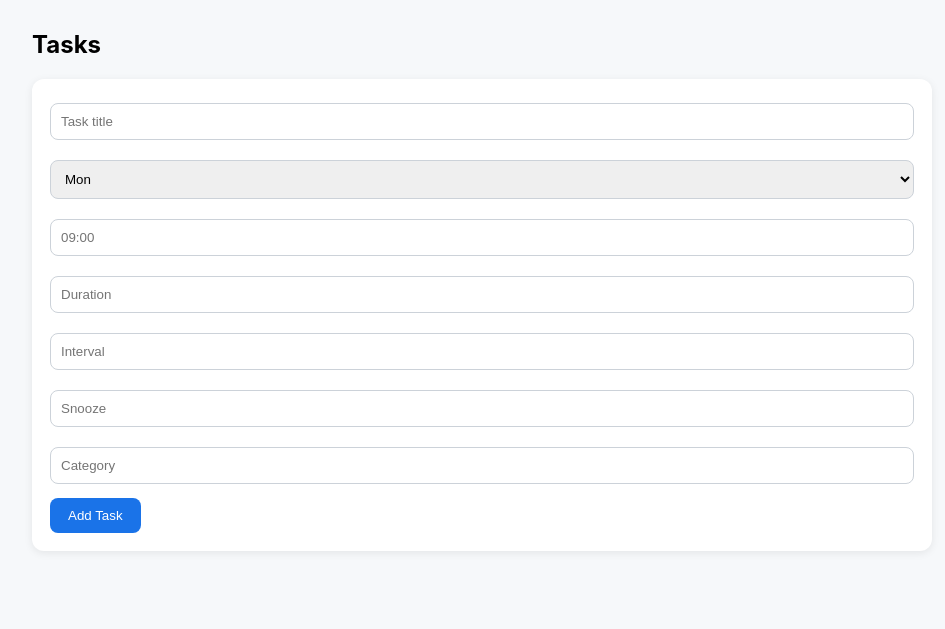
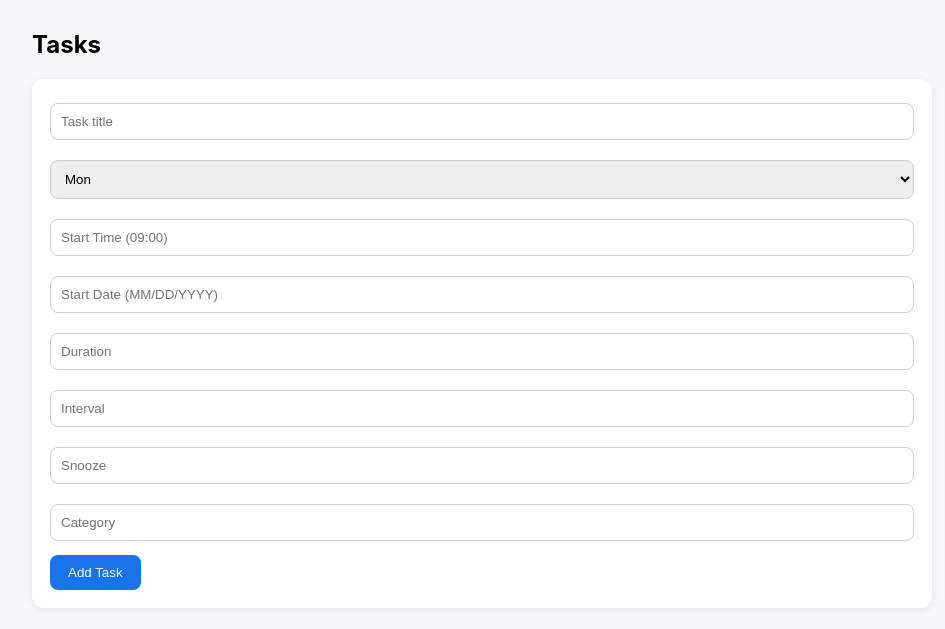
Before and after one commit to bdadams03/cs5490_capstone1_time_management_app, a Flask app: page /tasks in a window 1280 px wide. Shown: the part 56-685 px from the top of the page, without its empty margins (158-1103 px from the left). Run offline with Flask 3, Linux system fonts and the light colour scheme; data that the repository does not hold is empty.

Commit message:
added time field into task input in Tasks tab. Time displays on displayed tasks on Tasks tab.

```diff
--- a/app.py
+++ b/app.py
@@ -43,6 +43,8 @@ def tasks():
             title=request.form["title"],
             weekday=request.form["weekday"],
             start_time=request.form["start_time"],
+            #start_date=request.form["start_date"],
+            start_date=datetime.datetime.strptime(request.form["start_date"], '%m/%d/%Y').date(),
             duration_minutes=int(request.form["duration"]),
             checkin_interval=int(request.form["interval"]),
             snooze_limit=int(request.form["snooze"]),
--- a/templates/tasks.html
+++ b/templates/tasks.html
@@ -5,13 +5,14 @@
 <form method="POST" class="card">
 <input name="title" placeholder="Task title">
 <select name="weekday"><option>Mon</option><option>Tue</option><option>Wed</option><option>Thu</option><option>Fri</option><option>Sat</option><option>Sun</option></select>
-<input name="start_time" placeholder="09:00">
+<input name="start_time" placeholder="Start Time (09:00)">
+<input name="start_date" placeholder="Start Date (MM/DD/YYYY)">
 <input name="duration" placeholder="Duration">
 <input name="interval" placeholder="Interval">
 <input name="snooze" placeholder="Snooze">
 <input name="category" placeholder="Category">
 <button>Add Task</button></form>
 {% for t in tasks %}
-<div class="card"><strong>{{t.title}}</strong><br>{{t.weekday}} {{t.start_time}} • {{t.category}}</div>
+<div class="card"><strong>{{t.title}}</strong><br>{{t.weekday}} {{t.start_time}} {{t.start_date.strftime('%m/%d/%Y')}} • {{t.category}}</div>
 {% endfor %}
 </div></body></html>
```
